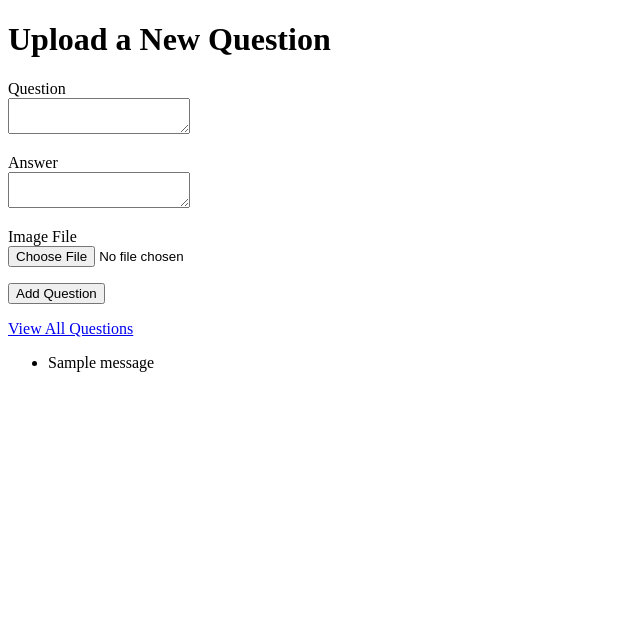
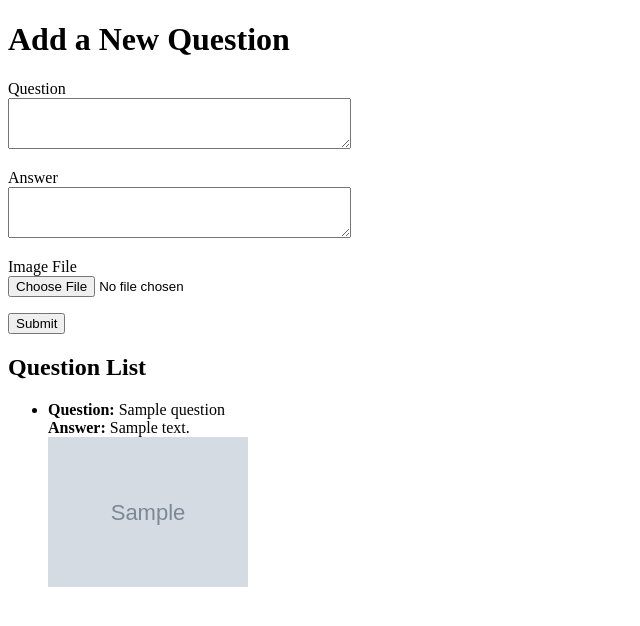
Before and after one commit to techcity1985/Question-bank-GCSE-Maths, a Flask app: page / in a window 1280 px wide. Shown: the top 626 px of the page, without its empty margins (0-640 px from the left). Run offline with Flask 2, Linux system fonts and the light colour scheme; tables that the repository leaves empty hold one stand-in row (values such as "Sample post"); grey boxes marked "Sample" are stand-in pictures; one stand-in notice (Sample message) is shown.

Commit message:
Update index.html

```diff
--- a/templates/index.html
+++ b/templates/index.html
@@ -4,32 +4,35 @@
     <title>Upload Question</title>
 </head>
 <body>
-    <h1>Upload a New Question</h1>
+    <h1>Add a New Question</h1>
     <form action="{{ url_for('add_question_route') }}" method="post" enctype="multipart/form-data">
         {{ form.hidden_tag() }}
         <p>
             {{ form.question.label }}<br>
-            {{ form.question(size=80) }}
+            {{ form.question(rows=3, cols=40) }}
         </p>
         <p>
             {{ form.answer.label }}<br>
-            {{ form.answer(size=80) }}
+            {{ form.answer(rows=3, cols=40) }}
         </p>
         <p>
             {{ form.image.label }}<br>
             {{ form.image() }}
         </p>
-        <p><input type="submit" value="Add Question"></p>
+        <p><input type="submit" value="Submit"></p>
     </form>
-    <a href="{{ url_for('list_questions') }}">View All Questions</a>
-    {% with messages = get_flashed_messages(with_categories=true) %}
-        {% if messages %}
-            <ul>
-            {% for category, message in messages %}
-                <li>{{ message }}</li>
-            {% endfor %}
-            </ul>
-        {% endif %}
-    {% endwith %}
+
+    <h2>Question List</h2>
+    <ul>
+    {% for row in rows %}
+        <li>
+            <strong>Question:</strong> {{ row[1] }}<br>
+            <strong>Answer:</strong> {{ row[2] }}<br>
+            {% if row[3] %}
+            <img src="{{ url_for('static', filename='uploads/' ~ row[3].split('/')[-1]) }}" alt="Image for {{ row[1] }}" width="200">
+            {% endif %}
+        </li>
+    {% endfor %}
+    </ul>
 </body>
 </html>
```
